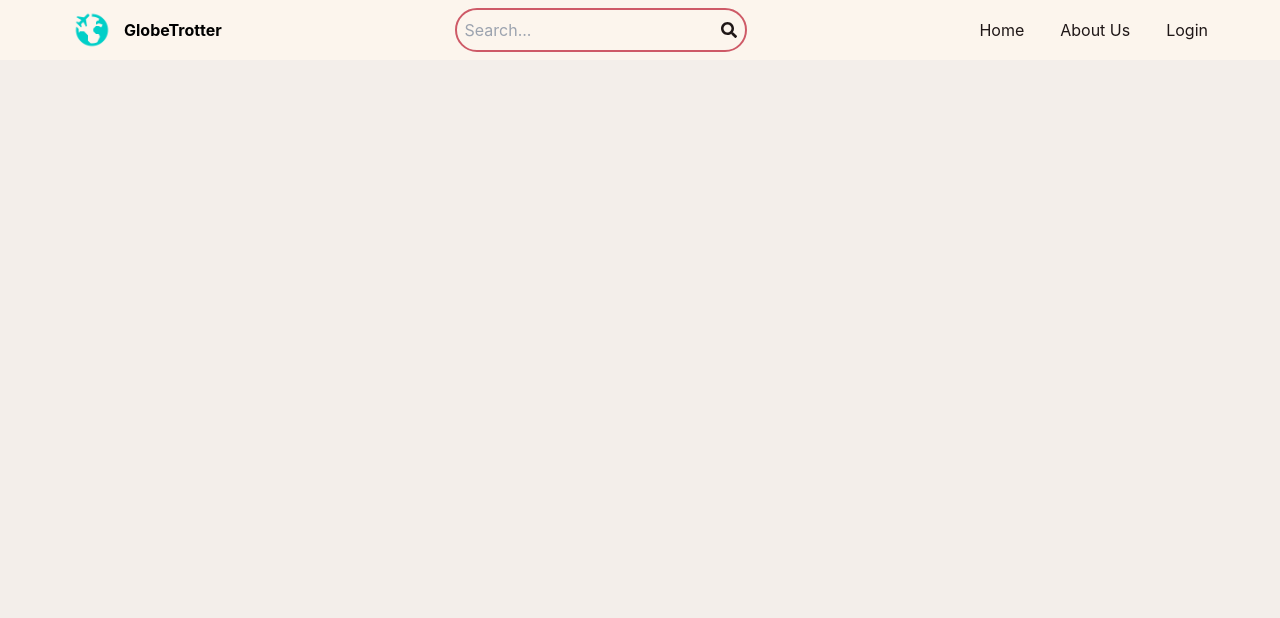
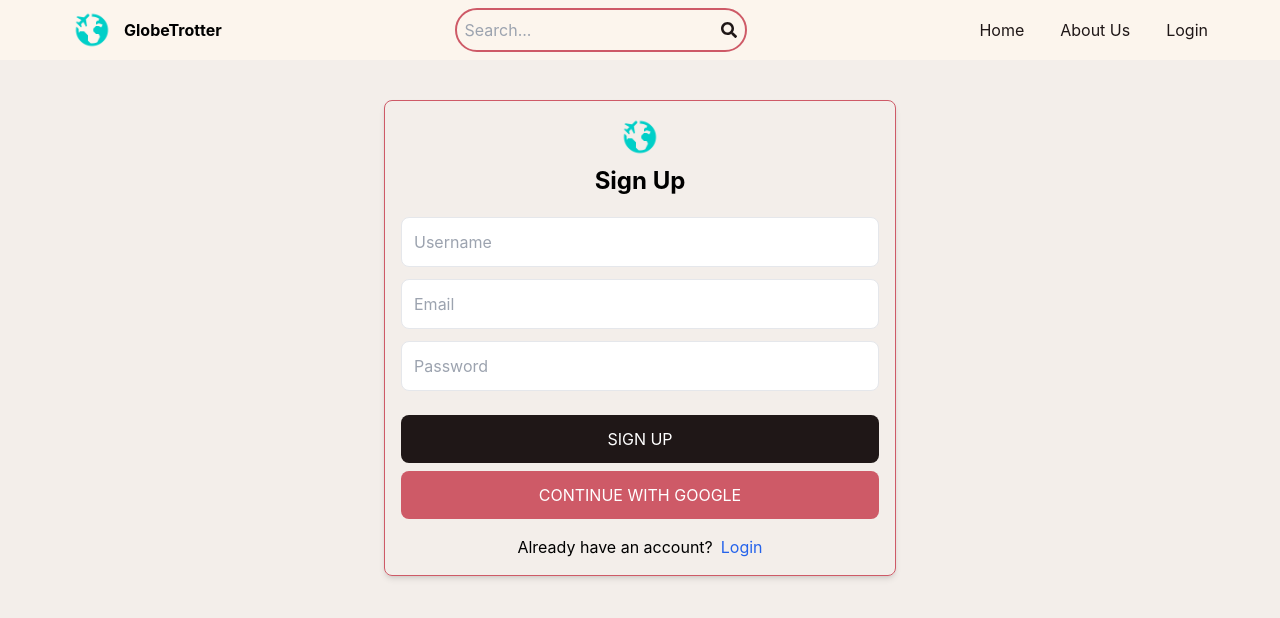
Before and after one commit to od-vivek/globe-trotter, a React (Create React App) app in the folder client/: page /signup in a window 1280 px wide. Shown: the top 618 px of the page. Built offline with nearby package versions, Linux system fonts and the light colour scheme; no server answers.

Commit message:
added signup as well

```diff
--- a/client/src/App.jsx
+++ b/client/src/App.jsx
@@ -17,7 +17,7 @@ function App() {
       <Routes>
         <Route path="/" element={<Home />} />
         <Route path="/login" element={<Login />} />
-        <Route path="/signup" element={Signup} />
+        <Route path="/signup" element={<Signup />} />
         <Route path="/search" element={Search} />
         <Route path="/destination/:destinationId" element={Destinations} />
         <Route path="/package/:packageId" element={PackageDetails} />
--- a/client/src/pages/Login.jsx
+++ b/client/src/pages/Login.jsx
@@ -16,6 +16,7 @@ export default function Login() {
   // Clear error on component mount
   useEffect(() => {
     dispatch(resetError());
+    dispatch(signInSuccess(null)); // Reset loading state
   }, [dispatch]);
 
   const changeHandler = (event) => {
--- a/client/src/pages/Signup.jsx
+++ b/client/src/pages/Signup.jsx
@@ -1,7 +1,149 @@
-import React from 'react'
+import React, { useState, useEffect } from 'react';
+import { Link, useNavigate } from 'react-router-dom';
+import { useDispatch, useSelector } from 'react-redux';
+import {
+  signUpStart,
+  signUpSuccess,
+  signUpFailure,
+  resetError,
+  signInSuccess
+} from '../redux/user/userSlice';
+import logo from '../images/logo.png';
+import app from '../firebase';
+import { GoogleAuthProvider } from 'firebase/auth';
+import { getAuth, signInWithPopup } from 'firebase/auth';
 
 export default function Signup() {
+  const navigate = useNavigate();
+  const [formData, setFormData] = useState({ username: '', email: '', password: '' });
+  const dispatch = useDispatch();
+  const { loading, error } = useSelector((state) => state.user);
+
+  useEffect(() => {
+    dispatch(resetError());
+    dispatch(signUpSuccess(null)); // Reset loading state
+  }, [dispatch]);
+
+  const changeHandler = (event) => {
+    setFormData({
+      ...formData,
+      [event.target.id]: event.target.value,
+    });
+  };
+
+  const submitHandler = async (event) => {
+    event.preventDefault();
+    try {
+      dispatch(signUpStart());
+      const res = await fetch('/api/auth/signup', {
+        method: 'POST',
+        headers: {
+          'Content-Type': 'application/json',
+        },
+        body: JSON.stringify(formData),
+      });
+      const data = await res.json();
+      if (data.success === false) {
+        dispatch(signUpFailure(data.message));
+      } else {
+        // Save user in the database here (you may need to make another API call)
+        // After saving, redirect to the login page
+        navigate('/login');
+      }
+    } catch (e) {
+      console.error('Error during signup:', e);
+      dispatch(signUpFailure('An error occurred during signup.'));
+    }
+  };
+
+  const handleGoogleSignIn = async () => {
+    try {
+      const provider = new GoogleAuthProvider();
+      const auth = getAuth(app);
+
+      const result = await signInWithPopup(auth, provider);
+      const res = await fetch('/api/auth/google', {
+        method: 'POST',
+        headers: {
+          'Content-Type': 'application/json',
+        },
+        body: JSON.stringify({
+          name: result.user.displayName,
+          email: result.user.email,
+          photo: result.user.photoURL,
+        }),
+      });
+
+      const data = await res.json();
+      if (data.success === false) {
+        dispatch(signUpFailure(data.message));
+      } else {
+        // Save user in the database here (you may need to make another API call)
+        // After saving, redirect to the home page and dispatch the login success action
+        navigate('/');
+        dispatch(signInSuccess(data));
+      }
+    } catch (error) {
+      console.error('Could not sign in with Google.', error);
+      dispatch(signUpFailure('Failed to sign in with Google.'));
+      navigate('/signup');
+    }
+  };
+
+
   return (
-    <div>Signup</div>
-  )
+    <div className='max-w-lg mx-auto p-4 my-10 border border-color3 shadow-md rounded-lg hover:scale-105 transition-transform'>
+      <div className='flex flex-col items-center mb-5'>
+        <img alt='logo' src={logo} className='max-h-10' />
+        <span className='font-bold text color3 mt-2 text-2xl text-center'>Sign Up</span>
+      </div>
+
+      <form onSubmit={submitHandler} className='flex flex-col gap-3'>
+        <input
+          type='text'
+          placeholder='Username'
+          className='border p-3 rounded-lg'
+          id='username'
+          onChange={changeHandler}
+        />
+        <input
+          type='text'
+          placeholder='Email'
+          className='border p-3 rounded-lg'
+          id='email'
+          onChange={changeHandler}
+        />
+        <input
+          type='password'
+          placeholder='Password'
+          className='border p-3 rounded-lg'
+          id='password'
+          onChange={changeHandler}
+        />
+        <div className='flex flex-col gap-2 mt-3'>
+          <button
+            disabled={loading}
+            className='bg-color4 text-white p-3 rounded-lg hover:opacity-95 uppercase'
+          >
+            {loading ? 'Loading...' : 'Sign Up'}
+          </button>
+          <button
+            onClick={handleGoogleSignIn}
+            className='bg-color3 text-white p-3 rounded-lg hover:opacity-95 uppercase'
+          >
+            Continue with Google
+          </button>
+        </div>
+      </form>
+
+      <div className='flex items-center justify-center mt-4'>
+        <p className='mr-2'>Already have an account?</p>
+        <Link to={'/login'}>
+          <span className='text-blue-600'>Login</span>
+        </Link>
+      </div>
+
+      {error && <p className='text-red-500 mt-3'>Error: {error}</p>}
+    </div>
+  );
 }
--- a/client/src/redux/user/userSlice.js
+++ b/client/src/redux/user/userSlice.js
@@ -25,7 +25,18 @@ const userSlice = createSlice({
       state.error = action.payload;
       state.loading = false;
     },
-    // Add other reducer functions here
+    signUpStart: (state) => {
+      state.loading = true;
+    },
+    signUpSuccess: (state, action) => {
+      state.currentUser = action.payload;
+      state.loading = false;
+      state.error = null;
+    },
+    signUpFailure: (state, action) => {
+      state.error = action.payload;
+      state.loading = false;
+    },
     updateUserStart: (state) => {
       state.loading = true;
     },
@@ -70,6 +81,9 @@ export const {
   signInStart,
   signInSuccess,
   signInFailure,
+  signUpStart,
+  signUpSuccess,
+  signUpFailure,
   updateUserStart,
   updateUserSuccess,
   updateUserFailure,
```
Also changed, not shown: 1 other file (tests, documents, lock files or other folders).
